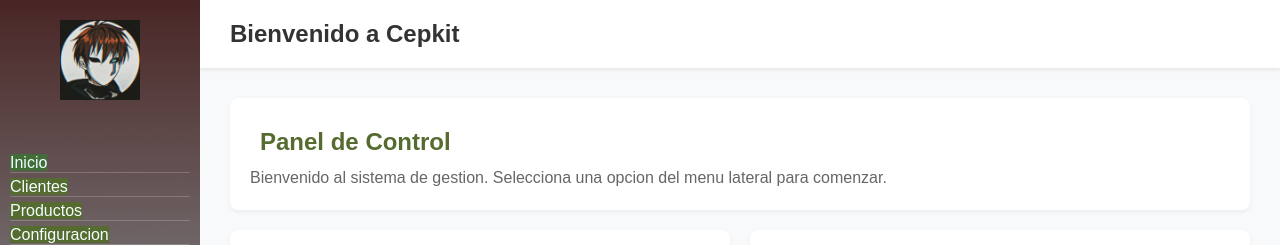
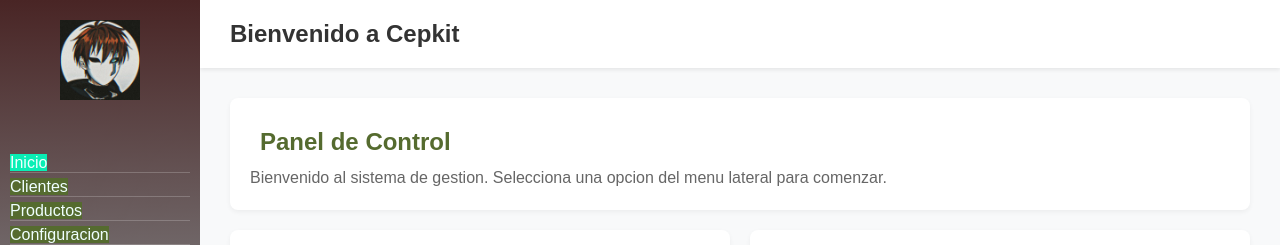
Before and after one commit to juancamilo921/Proyecto_1, a plain HTML site: page inicio.html in a window 1280 px wide. In both pictures the pointer is over the link "Inicio". Shown: the top 245 px of the page. Drawn offline with Linux system fonts and the light colour scheme.

Commit message:
Actualizar

```diff
--- a/CSS/inicio.css
+++ b/CSS/inicio.css
@@ -50,7 +50,7 @@ body {
 }
 
 .menu ul li a:hover {
-    background-color: rgb(34, 139, 34, 0.5);
+    background-color: rgba(0, 255, 191, 0.904);
 }
 
 .main-wrapper {
```
